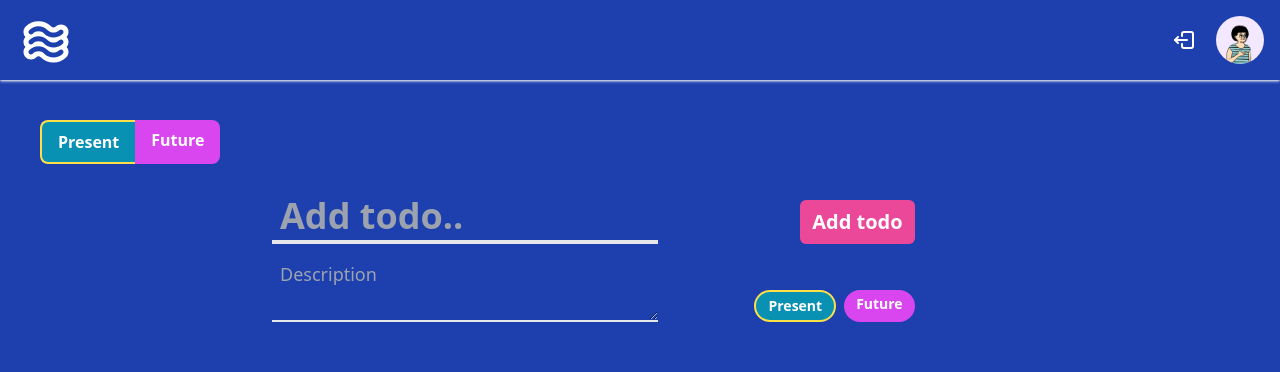
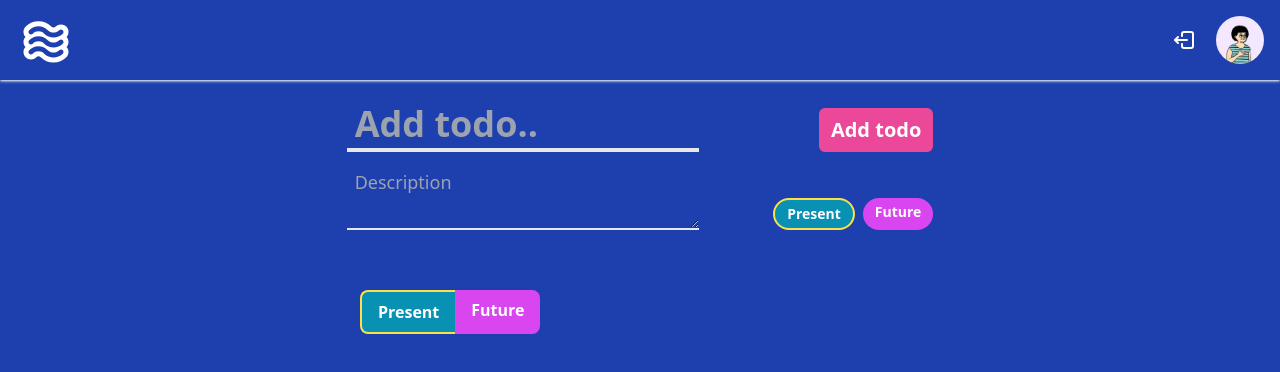
Before and after one commit to Saniusnain/Todo, a React (Vite) app: page / in a window 1280 px wide. Shown: the top 372 px of the page. Built offline with nearby package versions, Linux system fonts and the light colour scheme; sample sign-in values are in the browser's storage.

Commit message:
added todo items component

```diff
--- a/src/components/Todo/TodoComponent.tsx
+++ b/src/components/Todo/TodoComponent.tsx
@@ -3,6 +3,7 @@ import { useState, memo } from 'react';
 import Header from '../UtilComponents/Header';
 const HeaderComponent = memo(Header);
 import TodoInput from './TodoInput';
+import TodoItems from './TodoItems';
 // interface Todo {
 // 	_id: string;
 // 	text: string;
@@ -12,32 +13,19 @@ import TodoInput from './TodoInput';
 
 const TodoComponent = () => {
 	// const navigate = useNavigate();
-	const [filter, setFilter] = useState('present');
+
 	// const [listItems, setListItems] = useState<Todo[]>([]);
 	// const [completedListItems, setcompletedListItems] = useState<Todo[]>([]);
 	// const [listItem, setListItem] = useState<string>('');
 	// const [edit, setEdit] = useState<boolean>(false);
 	// const [todoId, setTodoId] = useState<Todo | undefined>();
 
-
 	return (
 		<div className='w-screen h-screen'>
 			<HeaderComponent />
-			<div className='flex m-7 sm:ml-10 sm:mt-10'>
-				<div
-          onClick={()=>setFilter('present')}
-					className={`max-sm:px-2 cursor-pointer max-sm:py-1 rounded-l-lg max-sm:text-xs sm:px-4 sm:py-2 text-center text-white font-semibold hover:bg-cyan-600 ${filter === 'present' ? 'bg-cyan-600 border-r-0 border-t-2 border-l-2 border-b-2 border-yellow-300' : 'bg-cyan-500'}`}
-				>
-					<p className='text-center'>Present</p>
-				</div>
-				<div
-          onClick={()=>setFilter('future')}
-					className={`max-sm:px-2 cursor-pointer max-sm:py-1 rounded-r-lg max-sm:text-xs sm:px-4 sm:py-2 text-center text-white font-semibold hover:bg-fuchsia-600 ${filter === 'future' ? 'bg-fuchsia-600 border-l-0 border-t-2 border-r-2 border-b-2 border-yellow-300' : 'bg-fuchsia-500'}`}
-				>
-					<p className='text-center'>Future</p>
-				</div>
-			</div>
+
 			<TodoInput />
+			<TodoItems />
 		</div>
 	);
 };
--- a/src/components/Todo/TodoInput.tsx
+++ b/src/components/Todo/TodoInput.tsx
@@ -5,8 +5,8 @@ const TodoInput = () => {
 	const [todoType, setTodoType] = useState('present');
 
 	return (
-		<div className='flex flex-col sm:px-20 mt-5'>
-			<div className='flex justify-between items-end max-sm:w-full w-11/12   max-sm:px-10 md:px-20  lg:px-32  xl:px-48'>
+		<div className='flex flex-col items-center justify-center sm:px-20 mt-5 max-sm:px-10 md:px-20 lg:px-32  xl:px-80 '>
+			<div className='flex justify-between items-end max-sm:w-full w-11/12   '>
 				<input
 					type='text'
 					placeholder='Add todo..'
@@ -18,7 +18,7 @@ const TodoInput = () => {
 				</button>
 			</div>
 
-			<div className='flex justify-between items-end max-sm:w-full w-11/12 mt-3   max-sm:px-10 md:px-20  lg:px-32  xl:px-48'>
+			<div className='flex justify-between items-end max-sm:w-full w-11/12 mt-3 '>
 				<textarea
 					placeholder='Description'
 					className='font-medium mr-3 no-scrollbar resize-y text-white w-3/5 bg-transparent sm:text-lg border-t-0 border-b-2 border-l-0 border-r-0 outline-none px-2 py-1'
--- /dev/null
+++ b/src/components/Todo/TodoItems.tsx
@@ -0,0 +1,33 @@
+import { useState } from 'react';
+
+const TodoItems = () => {
+	const [filter, setFilter] = useState('present');
+	return (
+		<div className='flex flex-col sm:px-20 mt-5 max-sm:px-10 md:px-20  lg:px-32  xl:px-80'>
+			<div className='flex m-7 sm:ml-10 sm:mt-10'>
+				<div
+					onClick={() => setFilter('present')}
+					className={`max-sm:px-2 cursor-pointer max-sm:py-1 rounded-l-lg max-sm:text-xs sm:px-4 sm:py-2 text-center text-white font-semibold hover:bg-cyan-600 ${
+						filter === 'present'
+							? 'bg-cyan-600 border-r-0 border-t-2 border-l-2 border-b-2 border-yellow-300'
+							: 'bg-cyan-500'
+					}`}
+				>
+					<p className='text-center'>Present</p>
+				</div>
+				<div
+					onClick={() => setFilter('future')}
+					className={`max-sm:px-2 cursor-pointer max-sm:py-1 rounded-r-lg max-sm:text-xs sm:px-4 sm:py-2 text-center text-white font-semibold hover:bg-fuchsia-600 ${
+						filter === 'future'
+							? 'bg-fuchsia-600 border-l-0 border-t-2 border-r-2 border-b-2 border-yellow-300'
+							: 'bg-fuchsia-500'
+					}`}
+				>
+					<p className='text-center'>Future</p>
+				</div>
+			</div>
+		</div>
+	);
+};
+
+export default TodoItems;
```
